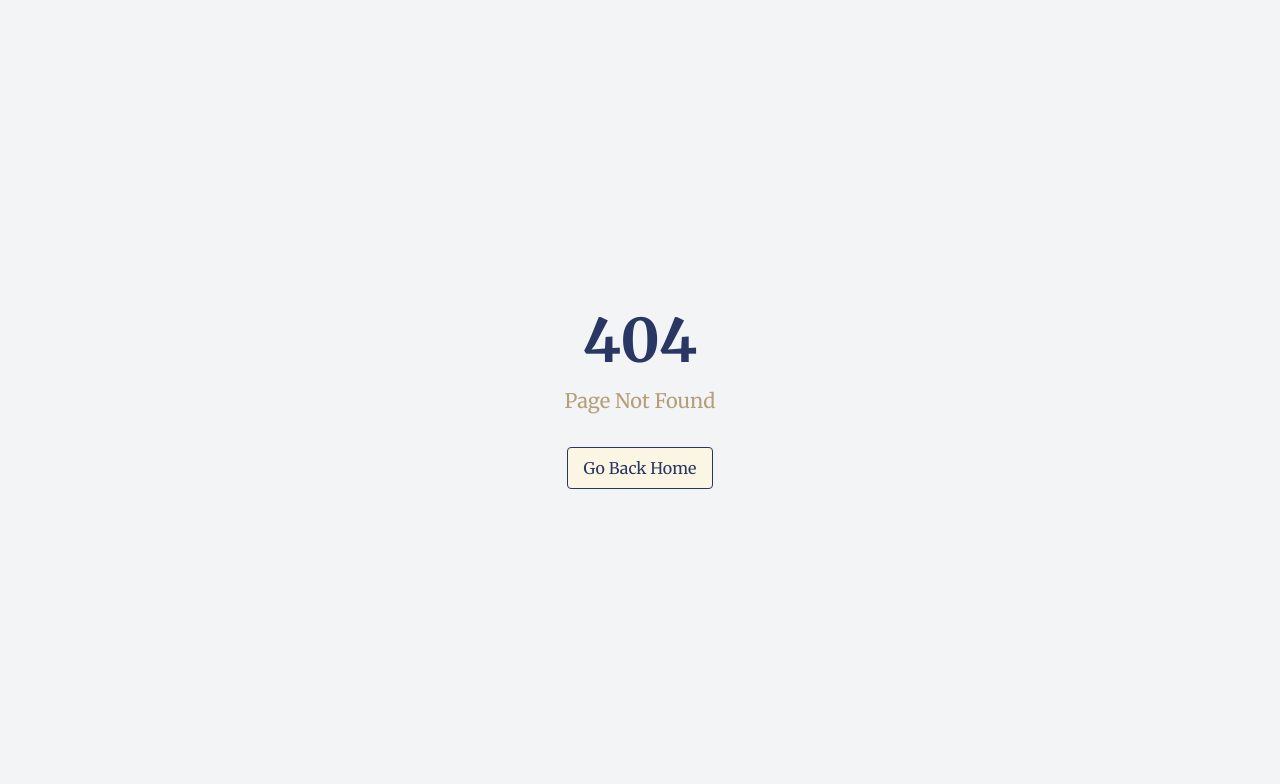
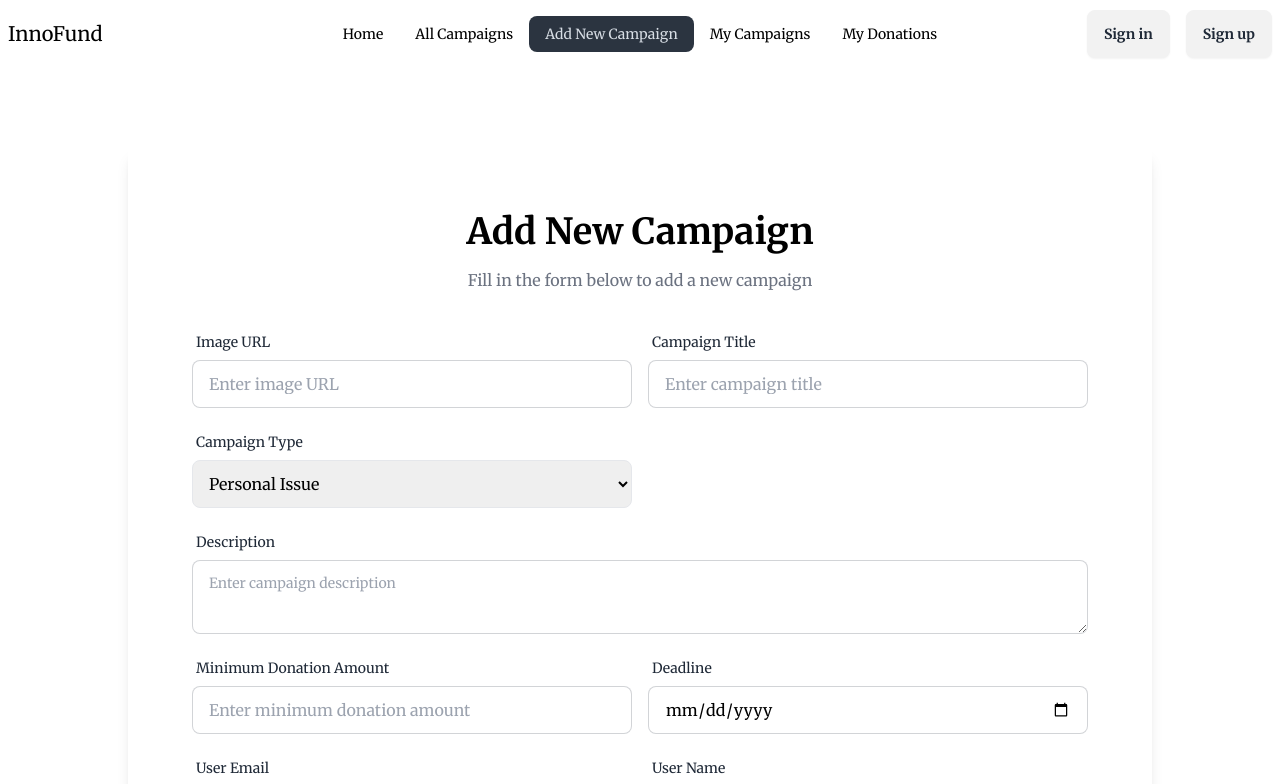
Before and after one commit to jannat-miftahul/innofund-client, a React (Vite) app: page /add-campaign in a window 1280 px wide. Before the commit this address had no page. Shown: the top 784 px of the page. Built offline with nearby package versions, Linux system fonts and the light colour scheme.

Commit message:
add pages for MyCampaigns, MyDonations, and AllCampaigns; add campaign to database

```diff
--- a/package.json
+++ b/package.json
@@ -16,6 +16,7 @@
     "react-dom": "^18.3.1",
     "react-router-dom": "^7.0.2",
     "sort-by": "^1.2.0",
+    "sweetalert2": "^11.14.5",
     "swiper": "^11.1.15"
   },
   "devDependencies": {
--- a/src/components/Navbar.jsx
+++ b/src/components/Navbar.jsx
@@ -36,7 +36,7 @@ const Navbar = ({ user, onLogout }) => {
                             <NavLink to="/all-campaigns">All Campaigns</NavLink>
                         </li>
                         <li>
-                            <NavLink to="/add-new-campaign">
+                            <NavLink to="/add-campaign">
                                 Add New Campaign
                             </NavLink>
                         </li>
@@ -62,7 +62,7 @@ const Navbar = ({ user, onLogout }) => {
                         <NavLink to="/all-campaigns">All Campaigns</NavLink>
                     </li>
                     <li>
-                        <NavLink to="/add-new-campaign">
+                        <NavLink to="/add-campaign">
                             Add New Campaign
                         </NavLink>
                     </li>
--- /dev/null
+++ b/src/components/RunningCampaigns.jsx
@@ -0,0 +1,10 @@
+
+const RunningCampaigns = () => {
+    return (
+        <div>
+
+        </div>
+    );
+};
+
+export default RunningCampaigns;
--- /dev/null
+++ b/src/pages/AddCampaign.jsx
@@ -0,0 +1,185 @@
+import Swal from "sweetalert2";
+
+const AddCampaign = () => {
+    const handleAddCampaign = (event) => {
+        event.preventDefault();
+        const form = event.target;
+
+        const campaign = {
+            image: form.image.value,
+            title: form.title.value,
+            type: form.type.value,
+            description: form.description.value,
+            minDonation: form.minDonation.value,
+            deadline: form.deadline.value,
+        };
+        // console.log(campaign);
+
+        // Add campaign to the database
+        fetch("http://localhost:5000/campaign", {
+            method: "POST",
+            headers: {
+                "Content-Type": "application/json",
+            },
+            body: JSON.stringify(campaign),
+        })
+            .then((res) => res.json())
+            .then((data) => {
+                // console.log(data);
+                if (data.insertedId) {
+                    // console.log("campaign added successfully");
+                    Swal.fire({
+                        title: "Success!",
+                        text: "Campaign added successfully!",
+                        icon: "success",
+                        confirmButtonText: "Close",
+                    });
+                    form.reset();
+                }
+            });
+    };
+
+    return (
+        <div className="min-h-screen bg-white flex items-center justify-center px-4 py-20">
+            <div className="max-w-screen-lg w-full bg-background shadow-lg rounded-lg p-16">
+                <h1 className="text-4xl font-bold text-center mb-4">
+                    Add New Campaign
+                </h1>
+                <p className="text-center text-gray-500 mb-8">
+                    Fill in the form below to add a new campaign
+                </p>
+                <form onSubmit={handleAddCampaign}>
+                    <div className="grid grid-cols-1 md:grid-cols-2 gap-4">
+                        {/* Image URL */}
+                        <div className="form-control">
+                            <label className="label">
+                                <span className="label-text">Image URL</span>
+                            </label>
+                            <input
+                                type="text"
+                                name="image"
+                                placeholder="Enter image URL"
+                                className="input input-bordered w-full"
+                                required
+                            />
+                        </div>
+                        {/* Campaign Title */}
+                        <div className="form-control">
+                            <label className="label">
+                                <span className="label-text">
+                                    Campaign Title
+                                </span>
+                            </label>
+                            <input
+                                type="text"
+                                name="title"
+                                placeholder="Enter campaign title"
+                                className="input input-bordered w-full"
+                                required
+                            />
+                        </div>
+                        {/* Campaign Type */}
+                        <div className="form-control">
+                            <label className="label">
+                                <span className="label-text">
+                                    Campaign Type
+                                </span>
+                            </label>
+                            <select
+                                name="type"
+                                className="w-full border rounded-lg p-3"
+                                required
+                            >
+                                <option value="personal issue">
+                                    Personal Issue
+                                </option>
+                                <option value="startup">Startup</option>
+                                <option value="business">Business</option>
+                                <option value="creative ideas">
+                                    Creative Ideas
+                                </option>
+                            </select>
+                        </div>
+
+                        {/* Description */}
+                        <div className="form-control col-span-full">
+                            <label className="label">
+                                <span className="label-text">Description</span>
+                            </label>
+                            <textarea
+                                name="description"
+                                placeholder="Enter campaign description"
+                                className="textarea textarea-bordered w-full"
+                                required
+                            ></textarea>
+                        </div>
+
+                        {/* Minimum Donation Amount */}
+                        <div className="form-control">
+                            <label className="label">
+                                <span className="label-text">
+                                    Minimum Donation Amount
+                                </span>
+                            </label>
+                            <input
+                                type="number"
+                                name="minDonation"
+                                placeholder="Enter minimum donation amount"
+                                className="input input-bordered w-full"
+                                required
+                            />
+                        </div>
+
+                        {/* Deadline */}
+                        <div className="form-control">
+                            <label className="label">
+                                <span className="label-text">Deadline</span>
+                            </label>
+                            <input
+                                type="date"
+                                name="deadline"
+                                className="input input-bordered w-full"
+                                required
+                            />
+                        </div>
+
+                        {/* User Email */}
+                        <div className="form-control">
+                            <label className="label">
+                                <span className="label-text">User Email</span>
+                            </label>
+                            <input
+                                type="email"
+                                // value={user.email}
+                                className="input input-bordered w-full bg-gray-100"
+                                readOnly
+                            />
+                        </div>
+
+                        {/* User Name */}
+                        <div className="form-control">
+                            <label className="label">
+                                <span className="label-text">User Name</span>
+                            </label>
+                            <input
+                                type="text"
+                                // value={user.name}
+                                className="input input-bordered w-full bg-gray-100"
+                                readOnly
+                            />
+                        </div>
+                    </div>
+
+                    <button
+                        type="submit"
+                        className="btn font-bold text-xl bg-warmBrown text-white mt-6 w-full hover:bg-paleGreen"
+                    >
+                        Add Campaign
+                    </button>
+                </form>
+            </div>
+        </div>
+    );
+};
+
+export default AddCampaign;
--- /dev/null
+++ b/src/pages/AllCampaigns.jsx
@@ -0,0 +1,10 @@
+
+const AllCampaigns = () => {
+    return (
+        <div>
+
+        </div>
+    );
+};
+
+export default AllCampaigns;
--- a/src/pages/HomePage.jsx
+++ b/src/pages/HomePage.jsx
@@ -1,9 +1,12 @@
+import { Outlet } from "react-router-dom";
 import Banner from "../components/Banner";
 
 const HomePage = () => {
     return (
         <div>
             <Banner />
+
+            <Outlet />
         </div>
     );
 };
--- /dev/null
+++ b/src/pages/MyCampaigns.jsx
@@ -0,0 +1,10 @@
+
+const MyCampaigns = () => {
+    return (
+        <div>
+
+        </div>
+    );
+};
+
+export default MyCampaigns;
--- /dev/null
+++ b/src/pages/MyDonations.jsx
@@ -0,0 +1,10 @@
+
+const MyDonations = () => {
+    return (
+        <div>
+
+        </div>
+    );
+};
+
+export default MyDonations;
```
Also changed, not shown: src/routes/routes.jsx (+27 -0 lines), 1 other file (tests, documents, lock files or other folders).
